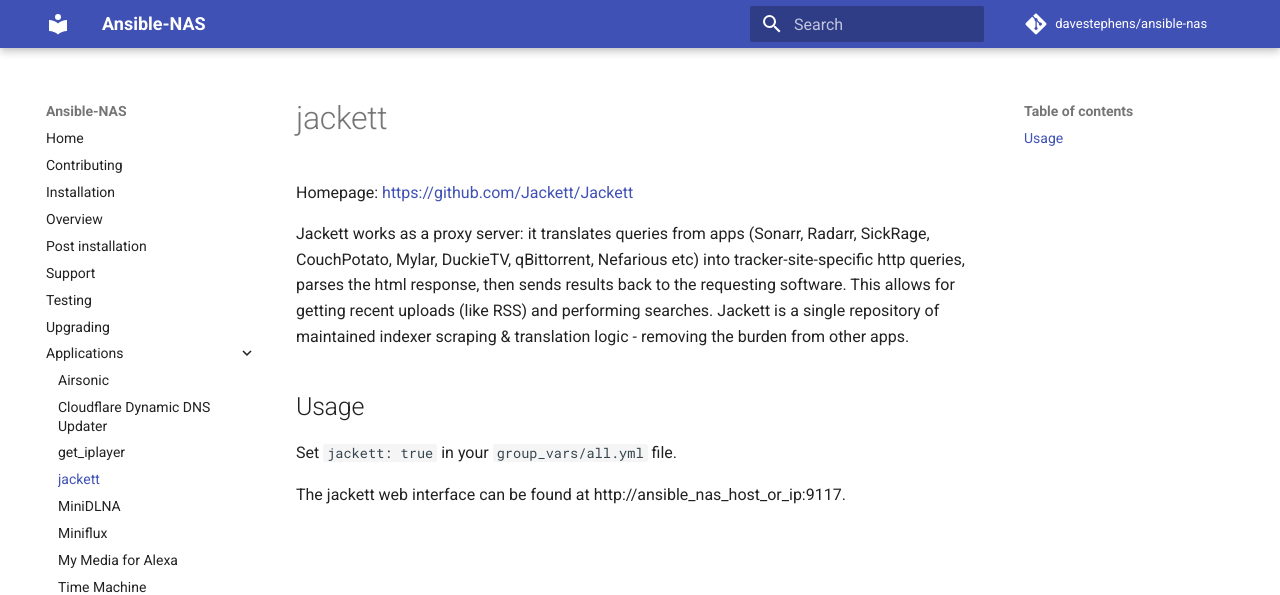
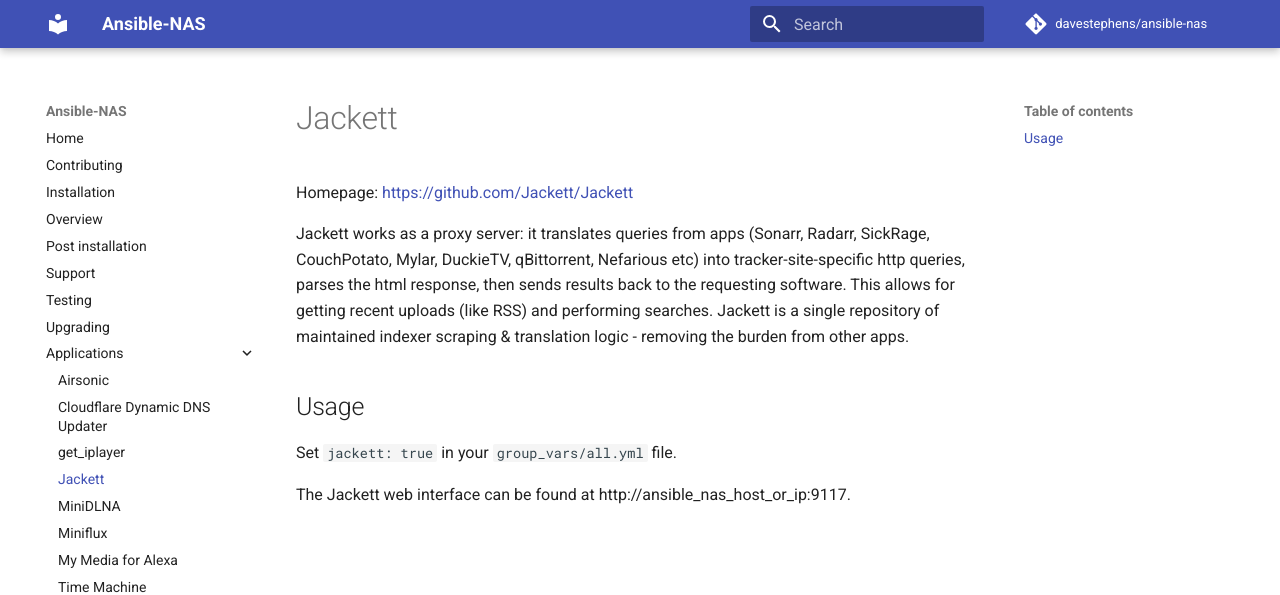
Before and after one commit to davestephens/ansible-nas, an MkDocs documentation site: the page built from docs/applications/jackett.md, in a window 1280 px wide. Shown: the top 595 px of the page. Built offline with MkDocs 1.6.1 and Material for MkDocs 9.7.7, drawn with Linux system fonts in a browser that asks for light colours; comment, search, counter and statistics services are not loaded.

Commit message:
Docs typos

```diff
--- a/docs/applications/jackett.md
+++ b/docs/applications/jackett.md
@@ -1,4 +1,4 @@
-# jackett
+# Jackett
 
 Homepage: [https://github.com/Jackett/Jackett](https://github.com/Jackett/Jackett)
 
@@ -8,4 +8,4 @@ Jackett works as a proxy server: it translates queries from apps (Sonarr, Radarr
 
 Set `jackett: true` in your `group_vars/all.yml` file.
 
-The jackett web interface can be found at http://ansible_nas_host_or_ip:9117.
+The Jackett web interface can be found at http://ansible_nas_host_or_ip:9117.
```
